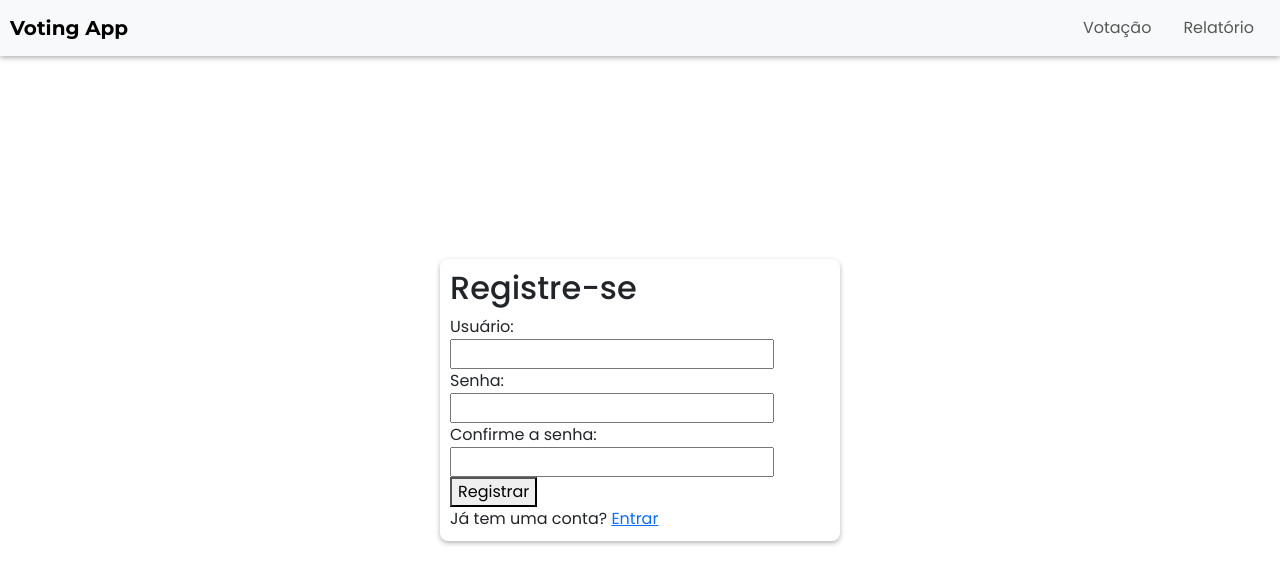
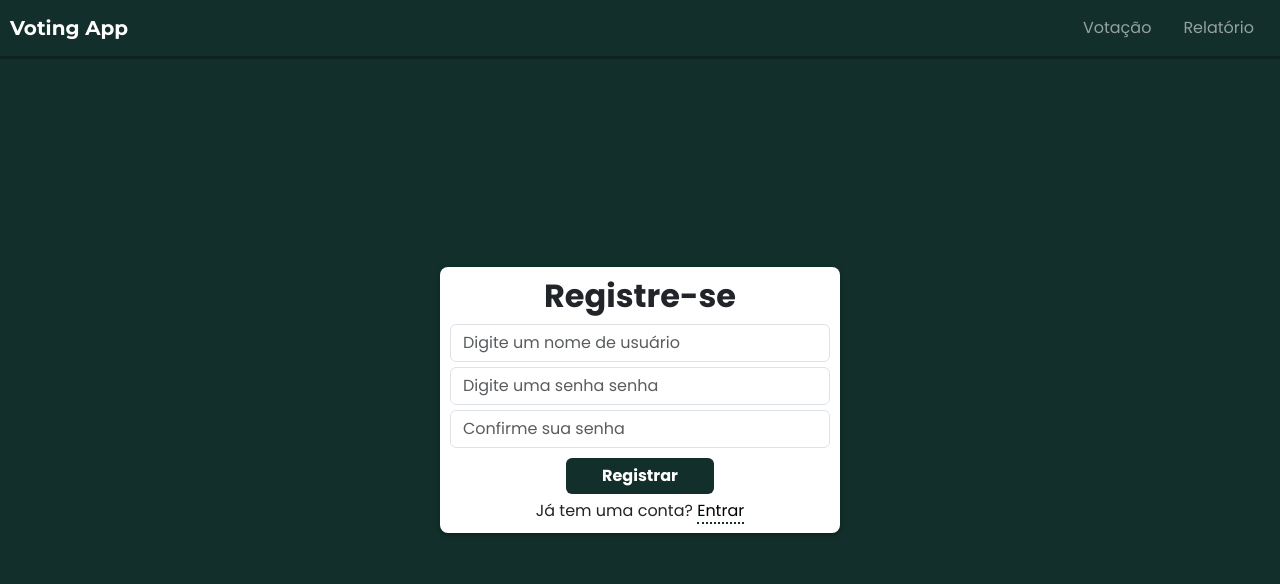
Before and after one commit to vsdutraa/voting-app, a website: page frontend/public/signup.html in a window 1280 px wide. Drawn offline with nearby package versions, Linux system fonts and the light colour scheme.

Commit message:
Adiciona melhoria no Front-end

```diff
--- a/frontend/public/css/style.css
+++ b/frontend/public/css/style.css
@@ -1,6 +1,18 @@
+:root {
+  --light: #ddfee4;
+  --primary: #28cc9e;
+  --secondary: #196b69;
+  --dark: #132f2b;
+  --darker: #0e221f;
+}
+
 * {
   font-family: "Poppins", sans-serif;
   box-sizing: border-box;
+}
+
+body {
+  background-color: var(--dark);
 }
 
 p,
@@ -14,7 +26,11 @@ input {
 
 /* Navbar */
 nav {
-  box-shadow: 0 2px 5px rgba(0, 0, 0, 0.3);
+  box-shadow: 0 3px 0px var(--darker);
+}
+
+.bg-custom {
+  background-color: var(--dark);
 }
 
 .navbar-brand {
@@ -65,8 +81,29 @@ main {
   overflow: hidden;
   width: 400px;
   margin: 0 auto;
-  padding: 10px;
+  padding: 20px 10px;
   border-radius: 0.5rem;
+}
+
+.voting-card h4 {
+  font-weight: 600;
+  text-align: center;
+}
+
+.vote-button {
+  margin-bottom: 10px;
+  background-color: var(--dark);
+  padding: 5px 35px;
+  margin: 5px auto;
+  color: #fff;
+  font-weight: 600;
+  display: block;
+  margin: 0 auto;
+}
+
+.vote-button:hover {
+  background-color: var(--darker);
+  color: #fff;
 }
 
 .items-container {
@@ -88,3 +125,43 @@ main {
 .error-feedback {
   color: #ff0000;
 }
+
+.login-card {
+  background-color: #fff;
+  border-radius: 2px;
+  box-shadow: 0 2px 5px rgba(0, 0, 0, 0.3);
+  overflow: hidden;
+  width: 400px;
+  margin: 0 auto;
+  padding: 10px;
+  border-radius: 0.5rem;
+  text-align: center;
+}
+
+.login-card h2 {
+  font-weight: 600;
+}
+
+.login-input {
+  margin: 5px 0;
+}
+
+.login-button {
+  margin-bottom: 10px;
+  background-color: var(--dark);
+  padding: 5px 35px;
+  margin: 5px auto;
+  color: #fff;
+  font-weight: 600;
+}
+
+.login-button:hover {
+  background-color: var(--darker);
+  color: #fff;
+}
+
+.login-link {
+  text-decoration: none;
+  border-bottom: 2px dotted var(--dark);
+  color: #000000;
+}
--- a/frontend/public/signup.html
+++ b/frontend/public/signup.html
@@ -27,7 +27,7 @@
 
   <body>
     <!-- Navbar -->
-    <nav class="navbar fixed-top navbar-expand navbar-light bg-light">
+    <nav class="navbar fixed-top navbar-expand navbar-dark bg-custom">
       <a class="navbar-brand" href="#">Voting App</a>
       <ul class="navbar-nav right-align">
         <li class="nav-item">
@@ -40,29 +40,45 @@
     </nav>
 
     <main>
-      <div class="voting-card">
+      <div class="login-card">
         <h2>Registre-se</h2>
         <form>
           <div class="form-group">
-            <label for="username">Usuário:</label>
-            <input type="text" id="username" name="username" required />
+            <input
+              class="form-control login-input"
+              type="text"
+              id="username"
+              name="username"
+              required
+              placeholder="Digite um nome de usuário"
+            />
           </div>
           <div class="form-group">
-            <label for="password">Senha:</label>
-            <input type="password" id="password" name="password" required />
+            <input
+              class="form-control login-input"
+              type="password"
+              id="password"
+              name="password"
+              required
+              placeholder="Digite uma senha senha"
+            />
           </div>
           <div class="form-group">
-            <label for="confirm-password">Confirme a senha:</label>
             <input
+              class="form-control login-input"
               type="password"
               id="confirm-password"
               name="confirm-password"
               required
+              placeholder="Confirme sua senha"
             />
           </div>
-          <button type="submit" class="signup-button">Registrar</button>
+          <button type="submit" class="login-button btn">Registrar</button>
         </form>
-        <p>Já tem uma conta? <a href="./index.html">Entrar</a></p>
+        <p>
+          Já tem uma conta?
+          <a class="login-link" href="./index.html">Entrar</a>
+        </p>
       </div>
     </main>
   </body>
```
Also changed, not shown: frontend/public/contagem.html (+1 -1 lines), frontend/public/index.html (+23 -8 lines), frontend/public/votacao.html (+2 -4 lines).
